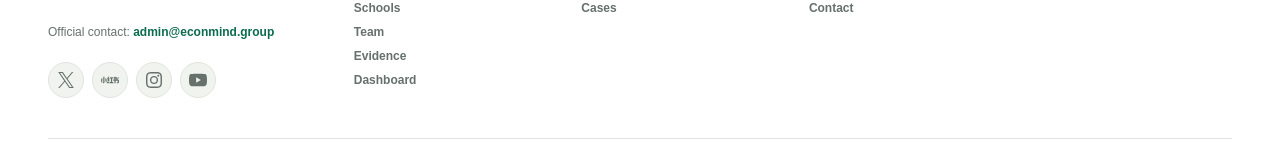
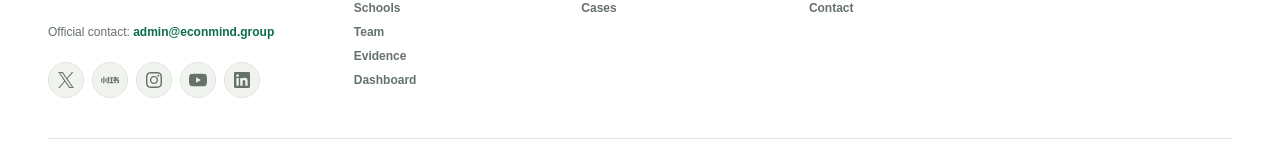
Before and after one commit to samuelq800/econmind-os, a Next.js app: page / in a window 1280 px wide. Shown: the part 8215-8367 px from the top of the page. Built offline with nearby package versions, Linux system fonts and the light colour scheme; no server answers; the database is empty.

Commit message:
feat: add LinkedIn footer link

```diff
--- a/components/layout/footer.tsx
+++ b/components/layout/footer.tsx
@@ -49,6 +49,11 @@ const socialLinks = [
     href: "https://www.youtube.com/@EconmindGroup",
     label: "YouTube",
     icon: YouTubeIcon,
+  },
+  {
+    href: "https://www.linkedin.com/in/league-econmind-3a6b68430/",
+    label: "LinkedIn",
+    icon: LinkedInIcon,
   },
 ] as const;
 
@@ -169,3 +174,11 @@ function YouTubeIcon() {
     </svg>
   );
 }
+
+function LinkedInIcon() {
+  return (
+    <svg aria-hidden="true" viewBox="0 0 24 24" className="size-4 fill-current">
+      <path d="M20.447 20.452h-3.554v-5.569c0-1.328-.027-3.037-1.852-3.037-1.853 0-2.136 1.445-2.136 2.939v5.667H9.351V9h3.414v1.561h.046c.477-.9 1.637-1.85 3.37-1.85 3.601 0 4.267 2.37 4.267 5.455v6.286zM5.337 7.433c-1.144 0-2.063-.926-2.063-2.065 0-1.138.92-2.063 2.063-2.063 1.14 0 2.064.925 2.064 2.063 0 1.139-.925 2.065-2.064 2.065zm1.782 13.019H3.555V9h3.564v11.452zM22.225 0H1.771C.792 0 0 .774 0 1.729v20.542C0 23.227.792 24 1.771 24h20.451C23.2 24 24 23.227 24 22.271V1.729C24 .774 23.2 0 22.222 0h.003z" />
+    </svg>
+  );
+}
```
Also changed, not shown: 1 other file (tests, documents, lock files or other folders).
